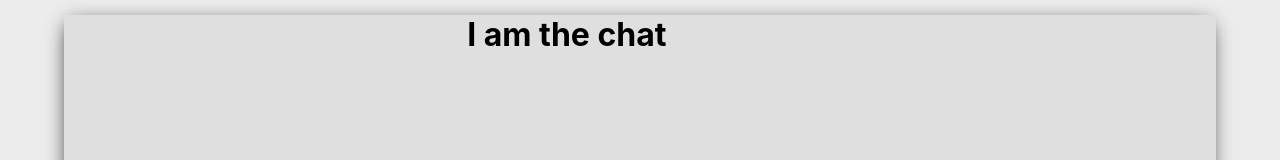
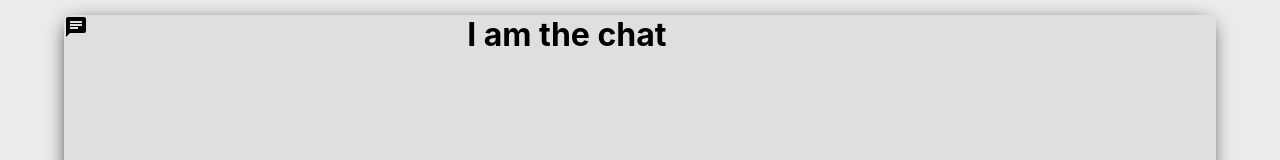
Before and after one commit to singhkunal2050/Whatsapp-mern-clone, a React (Create React App) app: page / in a window 1280 px wide. Shown: the top 160 px of the page. Built offline with nearby package versions, Linux system fonts and the light colour scheme.

Commit message:
imported material icon package

```diff
--- a/package.json
+++ b/package.json
@@ -4,6 +4,7 @@
   "private": true,
   "dependencies": {
     "@material-ui/core": "^4.11.0",
+    "@material-ui/icons": "^4.9.1",
     "@testing-library/jest-dom": "^4.2.4",
     "@testing-library/react": "^9.5.0",
     "@testing-library/user-event": "^7.2.1",
--- a/src/Sidebar.js
+++ b/src/Sidebar.js
@@ -1,12 +1,14 @@
 import React from 'react'
 import './Sidebar.css'
+import ChatIcon from '@material-ui/icons/Chat';
+
 
 function Sidebar() {
   return (
     <div className="sidebar">
       <div className="sidebar__header">
         <div className="sidebar__headerRight">
-
+          <ChatIcon />
         </div>
         <div className="sidebar__headerLeft">
 
```
Also changed, not shown: 1 other file (tests, documents, lock files or other folders).
